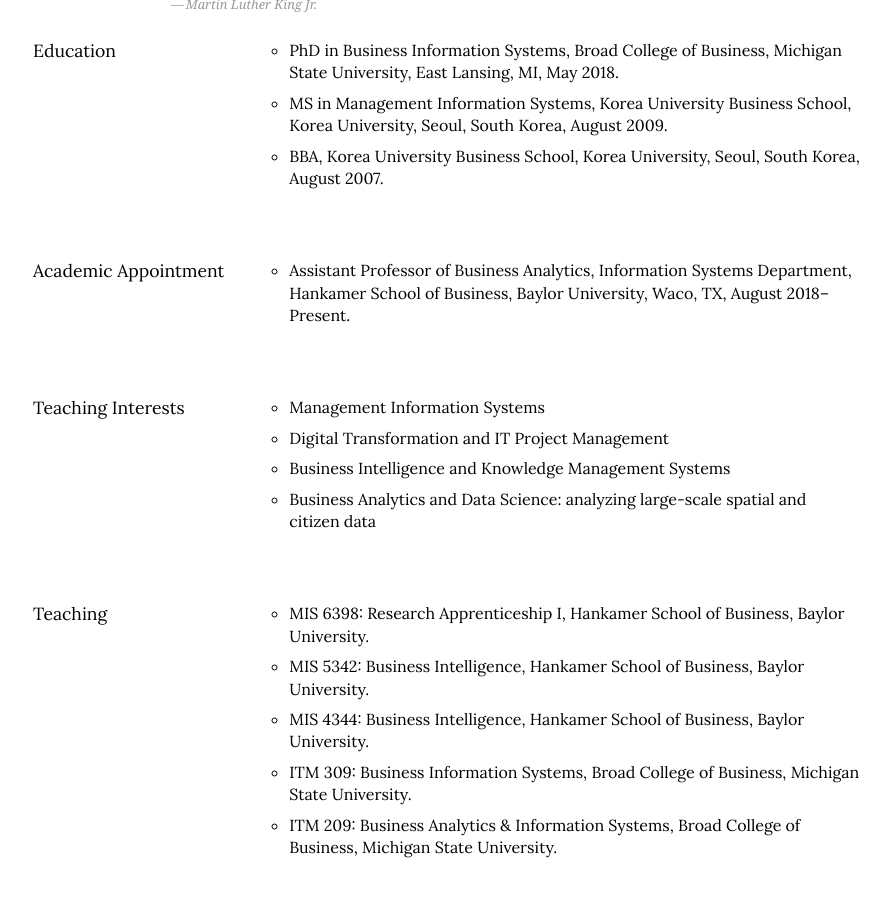
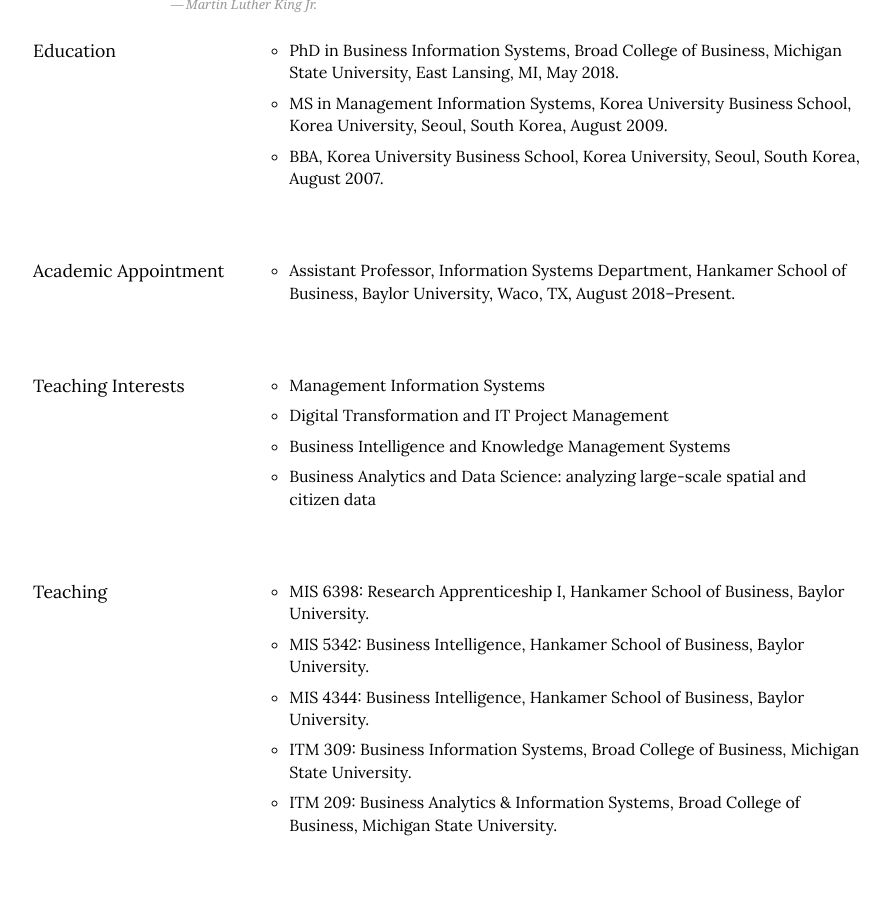
Before and after one commit to istaehun/taehun, a Jekyll site: the page built from engagement.html, in a window 1280 px wide and 900 px high, scrolled down 510 px. Shown: the top 897 px of the window, without its empty margins (187-1077 px from the left). Built offline with Jekyll 4.4.1, drawn with Linux system fonts in a browser that asks for light colours; nearby versions of some CDN libraries.

Commit message:
Update engagement.yml

```diff
--- a/_data/engagement.yml
+++ b/_data/engagement.yml
@@ -8,7 +8,7 @@
   -
     title: Academic Appointment
     list:
-      - "Assistant Professor of Business Analytics, Information Systems Department, Hankamer School of Business, Baylor University, Waco, TX, August 2018–Present."
+      - "Assistant Professor, Information Systems Department, Hankamer School of Business, Baylor University, Waco, TX, August 2018–Present."
   -
     title: Teaching Interests
     list:
```
